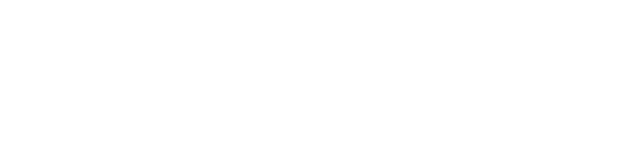
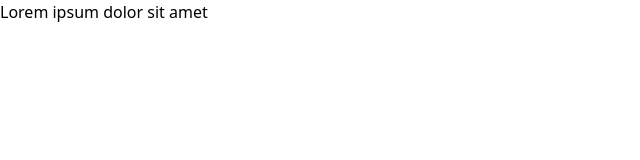
Before and after one commit to macsigner/exercise-tailwind, a website: page index.html in a window 1280 px wide. Shown: the whole page, without its empty margins (0-640 px from the left). Drawn offline with nearby package versions, Linux system fonts and the light colour scheme; files that its build step writes are made by us from their sources.

Commit message:
Add watch script

```diff
--- a/index.html
+++ b/index.html
@@ -11,6 +11,7 @@
 <body>
 <header></header>
 <main>
+    <h1 class="flex">Lorem ipsum dolor sit amet</h1>
 </main>
 <footer></footer>
 </body>
--- a/package.json
+++ b/package.json
@@ -4,7 +4,8 @@
     "description": "Loading Screens ===============",
     "main": "index.js",
     "scripts": {
-    "watch": "postcss src/css/main.css -o assets/css/main.css --watch"
+        "watch": "watch 'npm run build' ./",
+        "build": "postcss src/css/main.css -o assets/css/main.css"
     },
     "keywords": [],
     "author": "",
@@ -12,6 +13,7 @@
     "devDependencies": {
         "autoprefixer": "^10.4.2",
         "postcss": "^8.4.8",
-    "tailwindcss": "^3.0.23"
+        "tailwindcss": "^3.0.23",
+        "watch": "^1.0.2"
     }
 }
```
Also changed, not shown: 1 other file. Lines whose indentation alone changed are shown as unchanged.
